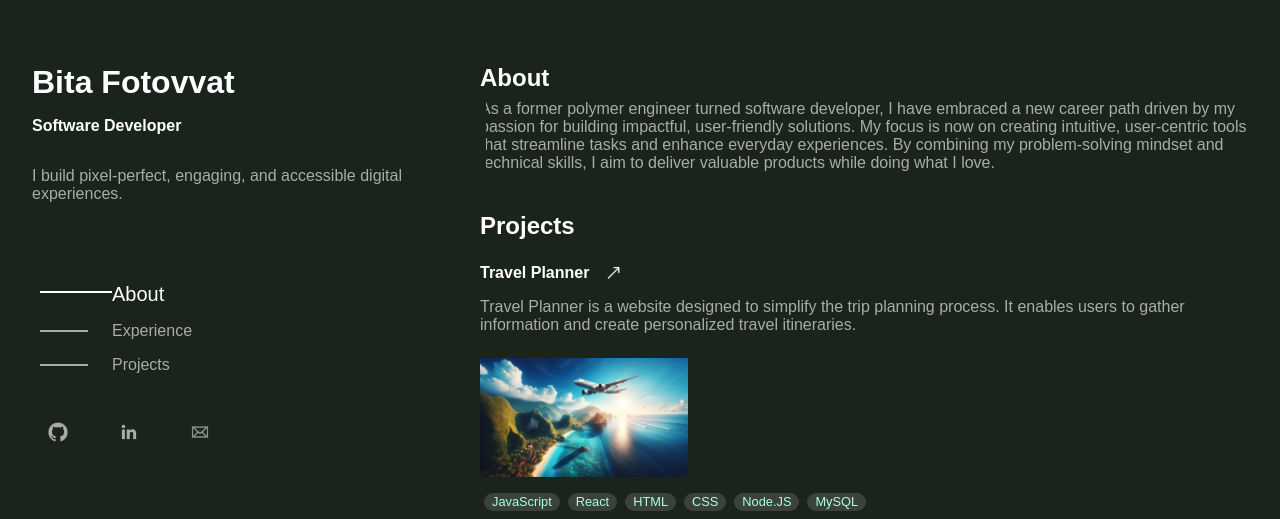
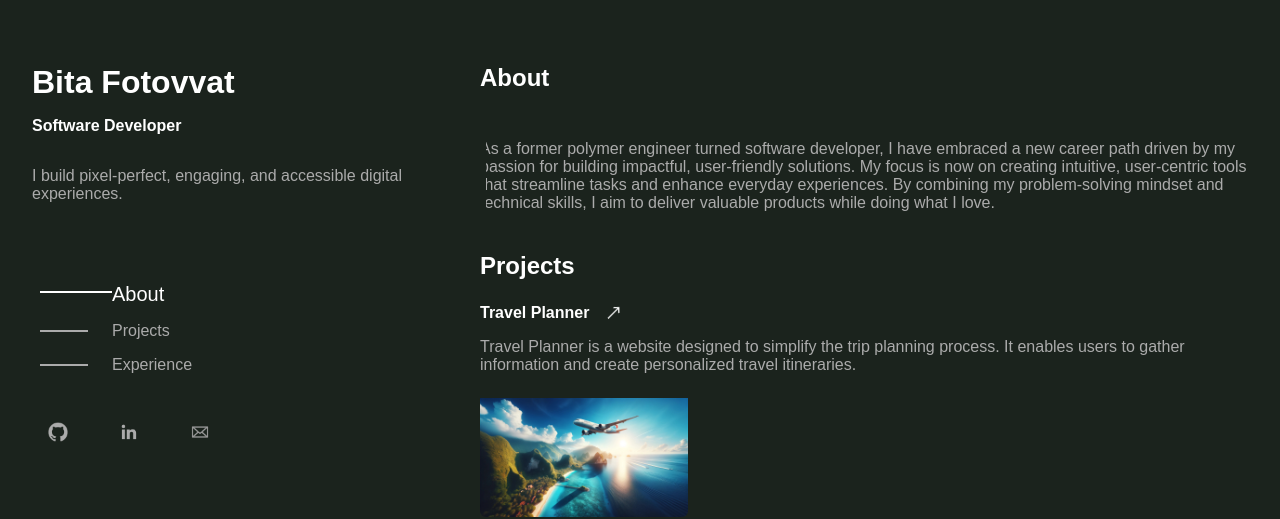
Before and after one commit to Bita-Fotovvat/bitaportfolio, a React (Create React App) app: page / in a window 1280 px wide. Shown: the top 519 px of the page. Built offline with nearby package versions, Linux system fonts and the light colour scheme.

Commit message:
added the navbar functionality

```diff
--- a/src/components/Detail/Detail.scss
+++ b/src/components/Detail/Detail.scss
@@ -10,10 +10,13 @@
     &--title{
         font-size: 1.5rem;
         position: sticky;
-        top: 0;
+        top: 3.25rem;
         z-index: 1;
         background-color: inherit;
         padding: 0 0 0.5rem 0;
+        @include tablet-and-desktop{
+            padding-bottom: 3rem;
+        }
     }
     &--subtitle{
         font-size: 1rem;
--- a/src/components/Navbar/Navbar.js
+++ b/src/components/Navbar/Navbar.js
@@ -1,33 +1,37 @@
 import './Navbar.scss';
-import {useState} from 'react';
-export default function Navbar(){
+import { useState } from 'react';
+export default function Navbar({ onNavItemClick }){
     const [activeNavItem, setActiveNavItem] = useState(1);
     const navItems = [
         {id:1, value:"About"},
-        {id:2, value:"Experience"},
-        {id:3, value:"Projects"}
+        {id:2, value:"Projects"},
+        {id:3, value:"Experience"}
     ];
-    function handleClick(index){
-        setActiveNavItem(index);
+    function handleClick(id){
+        setActiveNavItem(id);
+        onNavItemClick(id);
     }
 
     return(
         <>
         <ul className="navbar">
-            {navItems.map((item)=>{
-                return(
-                <section className='navbar--item__container'>
-                    <div className={`navbar--item__line ${activeNavItem === item.id ? "active--line" : ""}`} ></div>
+            {navItems.map((item) => (
+                <section className="navbar--item__container" key={item.id}>
+                    <div
+                    className={`navbar--item__line ${
+                    activeNavItem === item.id ? "active--line" : ""
+                    }`}
+                    ></div>
                     <li
-                        key={item.id}
-                        className={`navbar--item__title ${activeNavItem === item.id ? "active" : ""}`}
-                        onClick={()=>{handleClick(item.id)}}
-                        >
-                        {item.value}
+                    className={`navbar--item__title ${
+                    activeNavItem === item.id ? "active" : ""
+                    }`}
+                    onClick={() => handleClick(item.id)}
+                    >
+                    {item.value}
                     </li>
                 </section>
-  )
-            })}
+            ))}
         </ul>
         </>
     )
--- a/src/pages/HomePage/HomePage.js
+++ b/src/pages/HomePage/HomePage.js
@@ -1,4 +1,5 @@
 import './HomePage.scss';
+import { useRef } from 'react';
 import Intro from '../../components/Intro/Intro';
 import Navbar from '../../components/Navbar/Navbar';
 import Connect from '../../components/Connect/Connect';
@@ -9,6 +10,14 @@ import XeusHomeImage from "../../assets/project-images/xeushome.png";
 import Experience from '../../components/Experience/Experience';
 
 export default function HomePage() {
+  const aboutRef = useRef(null);
+  const projectsRef = useRef(null);
+  const experiencesRef = useRef(null);
+
+  const scrollToSection = (ref) => {
+    ref.current.scrollIntoView({ behavior: 'smooth' });
+  };
+
   const detailData = [
     {
       id: (Math.random)*1000,
@@ -70,22 +79,25 @@ export default function HomePage() {
         <div className="home--container">
           <section className="home--leftside">
             <Intro/>
-            <Navbar/>
+            <Navbar
+            onNavItemClick={(id) => {
+              if (id === 1) scrollToSection(aboutRef);
+              else if (id === 2) scrollToSection(projectsRef);
+              else if (id === 3) scrollToSection(experiencesRef);
+            }}
+            />
             <Connect/>
           </section>
           <section className="home--rightside">
-            <Detail
-            title={about.title}
-            body={about.body}
-            />
-            <Projects
-            title={projectsData[0]}
-            projects={projectsData.slice(1)}
-            />
-            <Experience
-            title={experiencesData[0]}
-            experiences={experiencesData.slice(1)}
-            />
+            <div ref={aboutRef}>
+              <Detail title={about.title} body={about.body} />
+            </div>
+            <div ref={projectsRef}>
+              <Projects title={projectsData[0]} projects={projectsData.slice(1)} />
+            </div>
+            <div ref={experiencesRef}>
+              <Experience title={experiencesData[0]} experiences={experiencesData.slice(1)} />
+            </div>
           </section>
         </div>
       </div>
```
